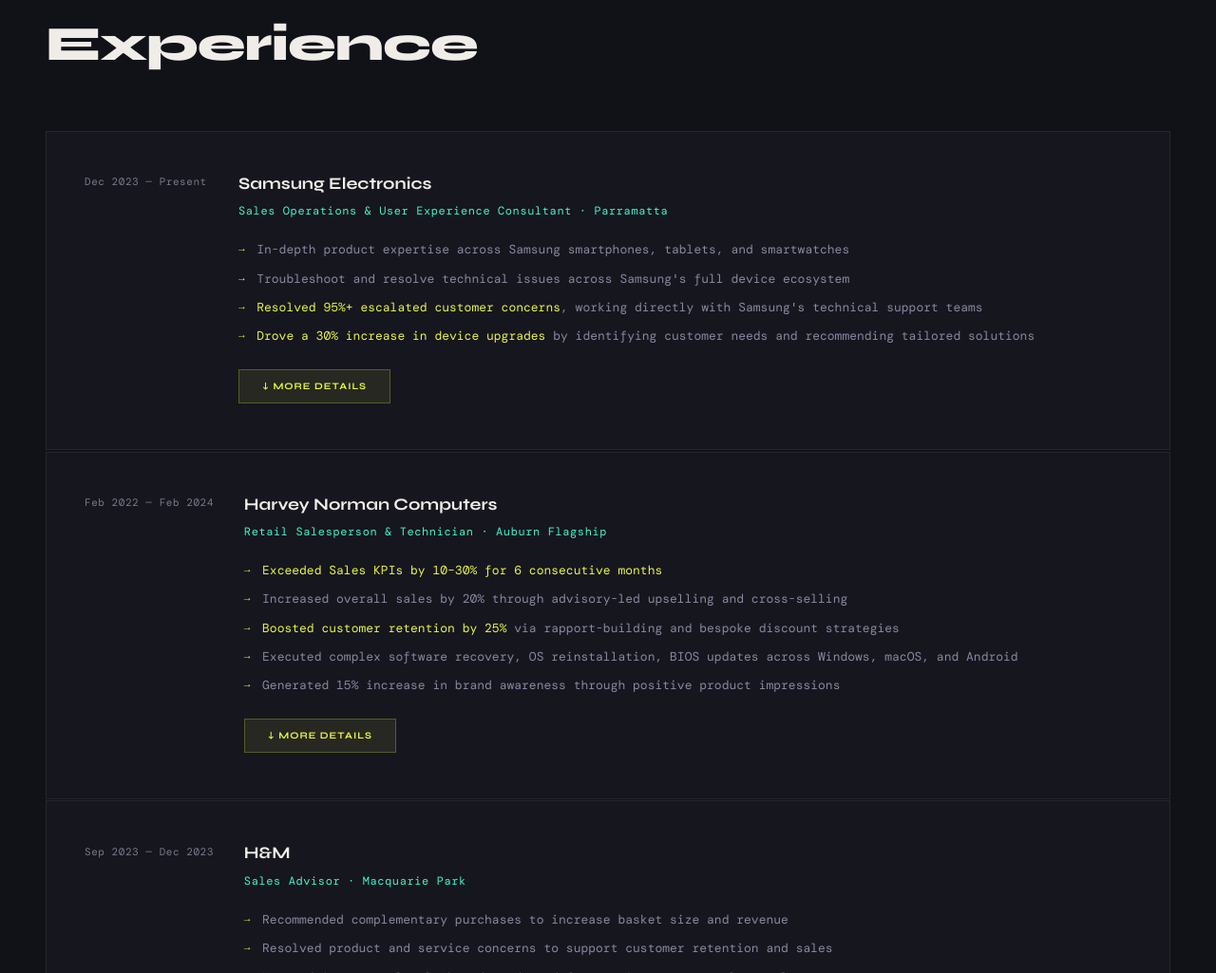
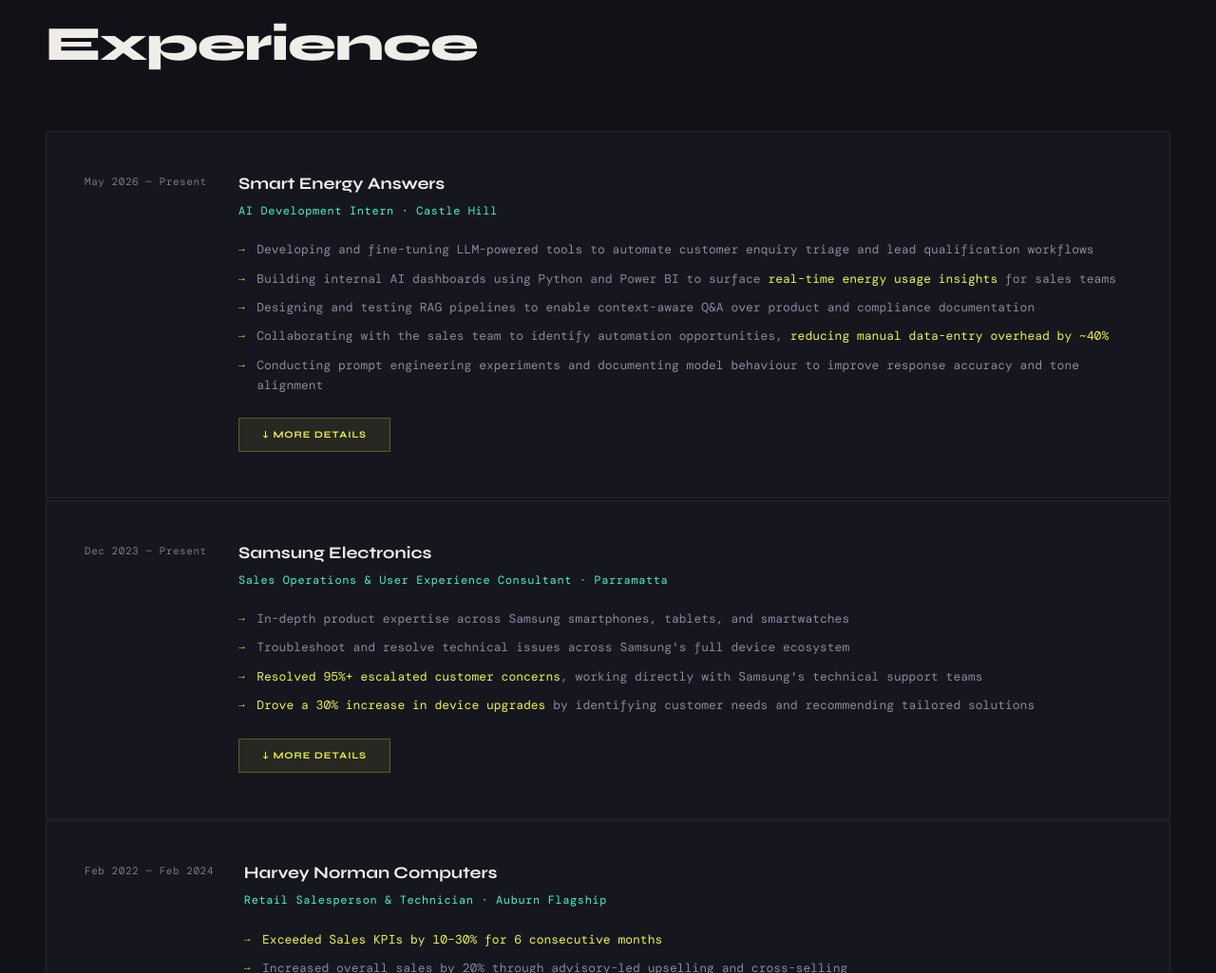
Before and after one commit to chakrabortysamrat21-ship-it/Samrat-s-Website, a plain HTML site: page index.html in a window 1280 px wide. Shown: the part 926-1951 px from the top of the page at 95% size. Drawn offline with nearby package versions, Linux system fonts and the light colour scheme; a web font is replaced by a local one.

Commit message:
Updated website

```diff
--- a/index.html
+++ b/index.html
@@ -844,6 +844,37 @@
     <h2 class="section-title" data-text="Experience">Experience</h2>
     <div class="exp-grid">
 
+       <!-- ─── NEW: AI DEVELOPMENT INTERN ─── -->
+      <div class="exp-item ai-role reveal">
+        <div>
+          <div class="exp-date">May 2026 — Present</div>
+        </div>
+        <div>
+          <div class="exp-company">Smart Energy Answers</div>
+          <div class="exp-role">AI Development Intern · Castle Hill</div>
+          <ul class="exp-bullets">
+            <li>Developing and fine-tuning <span class="exp-highlight-teal">LLM-powered tools</span> to automate customer enquiry triage and lead qualification workflows</li>
+            <li>Building internal AI dashboards using Python and Power BI to surface <span class="exp-highlight">real-time energy usage insights</span> for sales teams</li>
+            <li>Designing and testing <span class="exp-highlight-teal">RAG pipelines</span> to enable context-aware Q&amp;A over product and compliance documentation</li>
+            <li>Collaborating with the sales team to identify automation opportunities, <span class="exp-highlight">reducing manual data-entry overhead by ~40%</span></li>
+            <li>Conducting prompt engineering experiments and documenting model behaviour to improve response accuracy and tone alignment</li>
+          </ul>
+          <div class="flip-btn-wrap">
+            <button class="flip-btn" onclick="toggleFlip(this)" type="button">
+              <span class="flip-front">↓ More Details</span>
+              <span class="flip-back">↑ Show Less</span>
+            </button>
+          </div>
+          <div class="exp-detail">
+            <p>At Smart Energy Answers, I work within a small cross-functional team building AI-driven tooling to streamline the company's solar and energy advisory services. My work sits at the intersection of machine learning engineering, business analytics, and customer experience.</p>
+            <p>I have been responsible for prototyping a retrieval-augmented generation (RAG) system that allows staff and customers to query a curated knowledge base covering product specifications, government rebate schemes, and compliance requirements. This has significantly reduced time spent searching for information during consultations.</p>
+            <p>I also support the development of an LLM-based enquiry triage pipeline that categorises inbound leads by intent and urgency, routing them to the appropriate sales consultant. Early testing has shown a measurable reduction in response latency and an improvement in lead conversion rates.</p>
+            <p>Beyond model development, I contribute to data visualisation efforts, building Power BI dashboards that give the sales team a clear view of customer energy profiles, usage trends, and potential savings. This data-informed approach helps consultants have more targeted and credible conversations with prospective customers.</p>
+          </div>
+        </div>
+      </div>
+
+
       <div class="exp-item reveal">
         <div>
           <div class="exp-date">Dec 2023 — Present</div>
```
